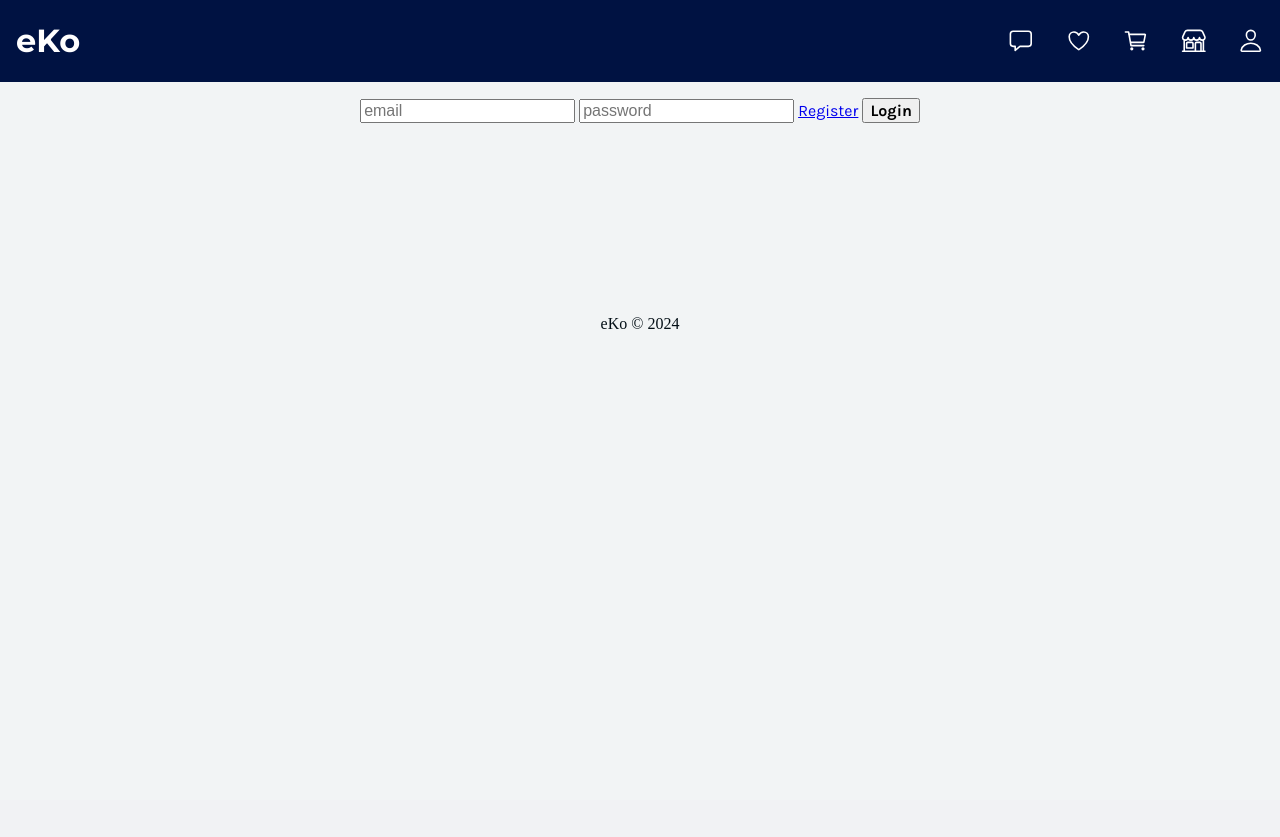
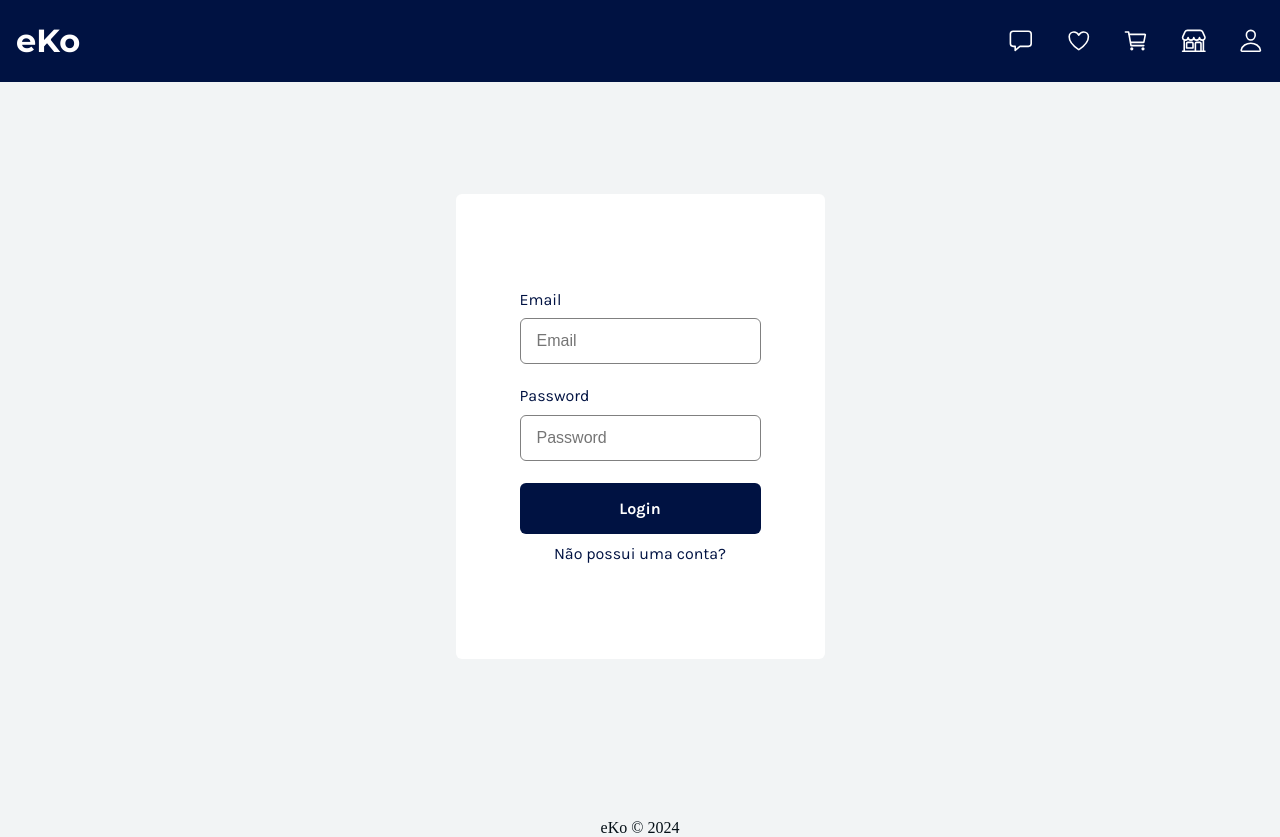
Before and after one commit to FEUP-LTW-2024/ltw-project-2024-ltw02g06, a PHP site: page /pages/login.php in a window 1280 px wide. Before the commit the page ends 329 px from the top, so only its background shows below. Run offline with PHP 8.4, Linux system fonts and the light colour scheme; data comes from the database, SQL or seed files in the repository; both versions use the stored data as it was after the commit; some libraries are stand-ins or nearby versions.

Commit message:
Login and register page are done

```diff
--- /dev/null
+++ b/css/auth.css
@@ -0,0 +1,64 @@
+#login-section, #register-section {
+    display: flex;
+    flex-direction: column;
+    justify-content: center;
+    align-items: center;
+
+    width: 100%;
+    height: 100%;
+
+    margin-top: 6rem;
+}
+
+#login-form, #register-form {
+    display: flex;
+    flex-direction: column;
+    justify-content: center;
+    gap: 0.6rem;
+
+    padding-top: 6rem;
+    padding-bottom: 6rem;
+    padding-right: 4rem;
+    padding-left: 4rem;
+
+    border-radius: 6px;
+
+    color: white;
+    background-color: var(--penn-blue);
+
+    color: var(--penn-blue);
+    background-color: white;
+}
+
+#login-form input, #register-form input {
+    margin-bottom: 0.8rem;
+    padding: 0.8rem 1rem 0.8rem 1rem;
+
+    border: 1px solid gray;
+    border-radius: 6px;
+
+    box-sizing: border-box;
+}
+
+#login-form button, #register-form button {
+    flex: 0.3;
+
+    padding: 1rem;
+    border: none;
+    border-radius: 6px;
+
+    background-color: var(--penn-blue);
+    color: white;
+
+    cursor: pointer;
+}
+
+#login-form button:hover, #register-form button:hover {
+    background-color: var(--lapis-lazuli);
+}
+
+#login-form a, #register-form a {
+    align-self: center;
+    text-decoration: none;
+    color: var(--penn-blue);
+}
--- a/database/user.class.php
+++ b/database/user.class.php
@@ -63,6 +63,30 @@ class User
       ');
 
     $stmt->execute(array($this->first_name, $this->last_name, $this->id));
+  }
+
+  static function createUser(PDO $db, string $email, string $password, string $firstName, string $lastName, string $address, string $city, string $state, string $country, string $zipcode): ?User
+  {
+    $stmt = $db->prepare('
+        INSERT INTO user (email, password, first_name, last_name, address, city, state, country, zipcode, admin, registration_date)
+        VALUES (?, ?, ?, ?, ?, ?, ?, ?, ?, 0, ?)
+    ');
+    $stmt->execute([
+      $email,
+      sha1($password),
+      $firstName,
+      $lastName,
+      $address,
+      $city,
+      $state,
+      $country,
+      $zipcode,
+      (new DateTime())->format('Y-m-d H:i:s')
+    ]);
+
+    $id = $db->lastInsertId();
+
+    return User::getUser($db, (int) $id);
   }
 
   static function getUserWithPassword(PDO $db, string $email, string $password): ?User
--- /dev/null
+++ b/javascript/login.js
@@ -0,0 +1,22 @@
+document.addEventListener("DOMContentLoaded", () => {
+  const loginForm = document.getElementById("login-form");
+  const emailInput = loginForm.querySelector('input[name="email"]');
+  const passwordInput = loginForm.querySelector('input[name="password"]');
+
+  loginForm.addEventListener("submit", async (e) => {
+    e.preventDefault();
+
+    const formData = new FormData(e.target);
+    const response = await fetch("../api/user/auth.php", {
+      method: "POST",
+      body: formData,
+    });
+    if (!response.ok) {
+      emailInput.value = "";
+      passwordInput.value = "";
+      showModal("Credenciais inválidas!");
+    } else {
+      window.location.href = redirectURL;
+    }
+  });
+});
--- a/javascript/utils.js
+++ b/javascript/utils.js
@@ -115,3 +115,24 @@ const showModal = (message) => {
     modal.style.display = "none";
   });
 };
+
+const isEmailAlreadyRegistered = async (email) => {
+  return fetch(`./../api/user/email.php`, {
+    method: "POST",
+    headers: {
+      "Content-Type": "application/json",
+    },
+    body: JSON.stringify({
+      email: email,
+    }),
+  })
+    .then((response) => {
+      if (!response.ok) {
+        return false;
+      }
+      return true;
+    })
+    .catch((error) => {
+      console.error("There was an unexpected error:", error);
+    });
+};
--- a/pages/login.php
+++ b/pages/login.php
@@ -3,6 +3,12 @@ declare(strict_types=1);
 
 require_once (__DIR__ . '/../utils/session.php');
 $session = new Session();
+$id = $session->getId();
+
+if ($id) {
+  header('Location: ' . '../pages/items.php');
+  exit();
+}
 
 require_once (__DIR__ . '/../database/connection.db.php');
 
@@ -13,21 +19,23 @@ $db = getDatabaseConnection();
 
 drawHeader($session);
 ?>
-<form
-  action="../actions/action_login.php<?= isset($_GET['redirect']) ? '?redirect=' . urlencode($_GET['redirect']) : '' ?>"
-  method="post" class="login">
-  <input type="email" name="email" placeholder="email">
-  <input type="password" name="password" placeholder="password">
-  <a href="../pages/register.php">Register</a>
-  <button type="submit">Login</button>
-</form>
-<section id="messages">
-  <?php foreach ($session->getMessages() as $messsage) { ?>
-    <article class="<?= $messsage['type'] ?>">
-      <?= $messsage['text'] ?>
-    </article>
-  <?php } ?>
+
+<section id="login-section">
+  <form id="login-form">
+    <label for="email">Email</label>
+    <input type="email" name="email" placeholder="Email">
+    <label for="password">Password</label>
+    <input type="password" name="password" placeholder="Password">
+    <button type="submit">Login</button>
+    <a href="../pages/register.php">Não possui uma conta?</a>
+  </form>
 </section>
+
 <?php
 drawFooter();
 ?>
+<script>
+  const redirectURL = <?php echo json_encode(htmlspecialchars($_GET['redirect'] ?? "../pages/items.php", ENT_QUOTES, 'UTF-8')) ?>;
+</script>
+<script src="./../javascript/utils.js"></script>
+<script src="./../javascript/login.js"></script>
--- a/templates/header.tpl.php
+++ b/templates/header.tpl.php
@@ -49,6 +49,7 @@ require_once (__DIR__ . '/../database/user.class.php');
     <link rel="stylesheet" href="../css/editProfile.css">
     <link rel="stylesheet" href="../css/chat.css">
     <link rel="stylesheet" href="../css/category.css">
+    <link rel="stylesheet" href="../css/auth.css">
   </head>
 
   <body>
```
Also changed, not shown: actions/action_login.php (deleted, +0 -30 lines), api/user/auth.php (added, +45 -0 lines), api/user/index.php (+63 -0 lines), javascript/editProfile.js (+0 -24 lines), javascript/register.js (added, +69 -0 lines), pages/register.php (added, +57 -0 lines), database/database.db.
